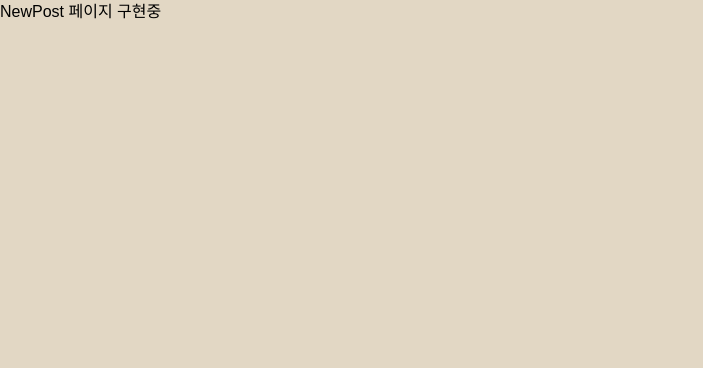
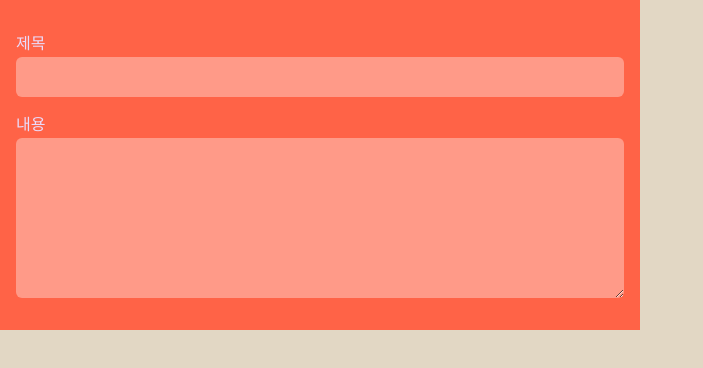
Before and after one commit to AronLee5263/api_demo_leejeoungwoon, a React (Vite) app in the folder client/: page /create-post in a window 1280 px wide. Shown: the top 368 px of the page, without its empty margins (0-703 px from the left). Built offline with nearby package versions, Linux system fonts and the light colour scheme.

Commit message:
NewPost 버튼 모달창 구현

```diff
--- /dev/null
+++ b/client/src/components/Modal.jsx
@@ -0,0 +1,20 @@
+import classes from "./Modal.module.css";
+
+// import { useNavigate } from "react-router-dom";
+
+export default function Modal({ children, onOpen, onClose }) {
+  //   const navigate = useNavigate();
+
+  function closeHandler() {
+    //   navigate("..");
+  }
+
+  return (
+    <>
+      <div className={classes.backdrop} onClick={onClose} />
+      <dialog open={true} className={classes.modal}>
+        {children}
+      </dialog>
+    </>
+  );
+}
--- /dev/null
+++ b/client/src/components/Modal.module.css
@@ -0,0 +1,18 @@
+.backdrop {
+  position: fixed;
+  top: 0;
+  left: 0;
+  width: 100%;
+  height: 100vh;
+  background-color: rgba(0, 0, 0, 0.6);
+  z-index: 1;
+}
+
+.modal {
+  border: none;
+  border-radius: 6px;
+  box-shadow: 0 2px 8px rgba(0, 0, 0, 0.2);
+  padding: 0;
+  overflow: hidden;
+  z-index: 1;
+}
--- a/client/src/index.css
+++ b/client/src/index.css
@@ -25,6 +25,7 @@ body {
   -webkit-text-size-adjust: 100%;
 
   --disc-doctor-color: #1d9bf0;
+  --tomato-color-semi: #ff9a88;
   --tomato-color: #ff6347;
 
   --header-border-color: rgba(0, 0, 0, 0.4);
--- a/client/src/pages/Library.jsx
+++ b/client/src/pages/Library.jsx
@@ -1,10 +1,12 @@
 import classes from "./Library.module.css";
 import { AiOutlinePlus, AiOutlineStar, AiOutlineLineChart, AiOutlineBell, AiOutlineUser } from "react-icons/ai";
 
+import NewPost from "./NewPost";
 import { useState, useEffect } from "react";
 import axios from "axios";
 
 import Post from "../components/Post";
+import Modal from "../components/Modal";
 
 // import { Outlet } from "react-router-dom";
 
@@ -15,6 +17,10 @@ import Post from "../components/Post";
 export default function Library() {
   const [posts, setPosts] = useState([]);
   const [newPost, setNewPost] = useState(false);
+
+  const [modalOpen, setModalOpen] = useState(true);
+  const [content, setContent] = useState("");
+  const [title, setTitle] = useState("");
 
   useEffect(() => {
     fetch("http://localhost:3000/library/content")
@@ -41,9 +47,6 @@ export default function Library() {
       });
   }
 
-  function NewPostHandler() {
-    setNewPost(true);
-  }
   // useEffect(() => {
   //   async function axiosPosts() {
   //     try {
@@ -59,15 +62,41 @@ export default function Library() {
   //   axiosPosts();
   // }, []);
 
+  function changeContentHandler(e) {
+    setContent(e.target.value);
+  }
+
+  function changeTitleHandler(e) {
+    setTitle(e.target.value);
+  }
+
+  function NewPostHandler() {
+    setNewPost(true);
+  }
+
+  function showModalHandler() {
+    setModalOpen(true);
+  }
+
+  function closeModalHandler() {
+    setModalOpen(false);
+  }
+
   return (
     <>
       {posts.length > 0 && (
         <>
+          {modalOpen && (
+            <Modal onOpen={showModalHandler} onClose={closeModalHandler}>
+              <NewPost onContentChange={changeContentHandler} onTitleChange={changeTitleHandler} />
+            </Modal>
+          )}
+
           <button
             type="button"
             className={classes.newPostButton}
             onClick={() => {
-              setIsClickedNPB(true);
+              showModalHandler(true);
             }}
           >
             <AiOutlinePlus size={40} className={classes.newPostIcon} />
--- a/client/src/pages/NewPost.jsx
+++ b/client/src/pages/NewPost.jsx
@@ -3,12 +3,22 @@ import axios from "axios";
 
 // import { Outlet } from "react-router-dom";
 
-export default function NewPost() {
+export default function NewPost({ onTitleChange, onContentChange }) {
   return (
     <>
       {/* <Outlet /> */}
       <main>
-        <div className={classes.temp}> NewPost 페이지 구현중</div>
+        <form className={classes.form}>
+          <p>
+            <label htmlFor="name">제목</label>
+            <input type="text" id="name" required onChange={onTitleChange} />
+          </p>
+
+          <p>
+            <label htmlFor="body">내용</label>
+            <textarea id="body" required rows={6} onChange={onContentChange} />
+          </p>
+        </form>
       </main>
     </>
   );
--- a/client/src/pages/NewPost.module.css
+++ b/client/src/pages/NewPost.module.css
@@ -0,0 +1,54 @@
+.form {
+  background-color: var(--tomato-color);
+
+  padding: 1rem;
+  width: 40rem;
+}
+
+.form label {
+  display: block;
+  margin-bottom: 0.05rem;
+  color: #eadbfb;
+  font-weight: bold;
+}
+
+.form input,
+.form textarea {
+  display: block;
+  width: 100%;
+  font: inherit;
+  padding: 0.5rem;
+  border-radius: 6px;
+  border: none;
+  background-color: var(--tomato-color-semi);
+
+  color: #28262c;
+}
+
+.actions {
+  display: flex;
+  justify-content: flex-end;
+  gap: 0.5rem;
+}
+
+.actions button {
+  cursor: pointer;
+  font: inherit;
+  padding: 0.5rem 1.5rem;
+  border: none;
+  border-radius: 4px;
+  background-color: var(--tomato-color);
+  color: #e5d5f7;
+}
+
+.actions button:hover {
+  background-color: var(--tomato-color);
+}
+
+.actions button[type="button"] {
+  background-color: transparent;
+}
+
+.actions button[type="button"]:hover {
+  color: #d1bee6;
+}
```
